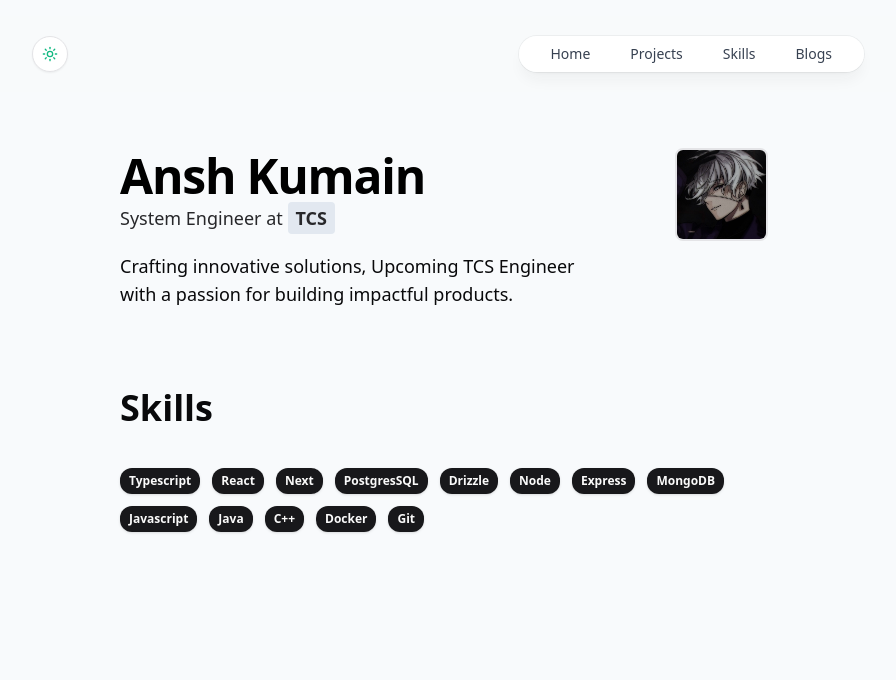
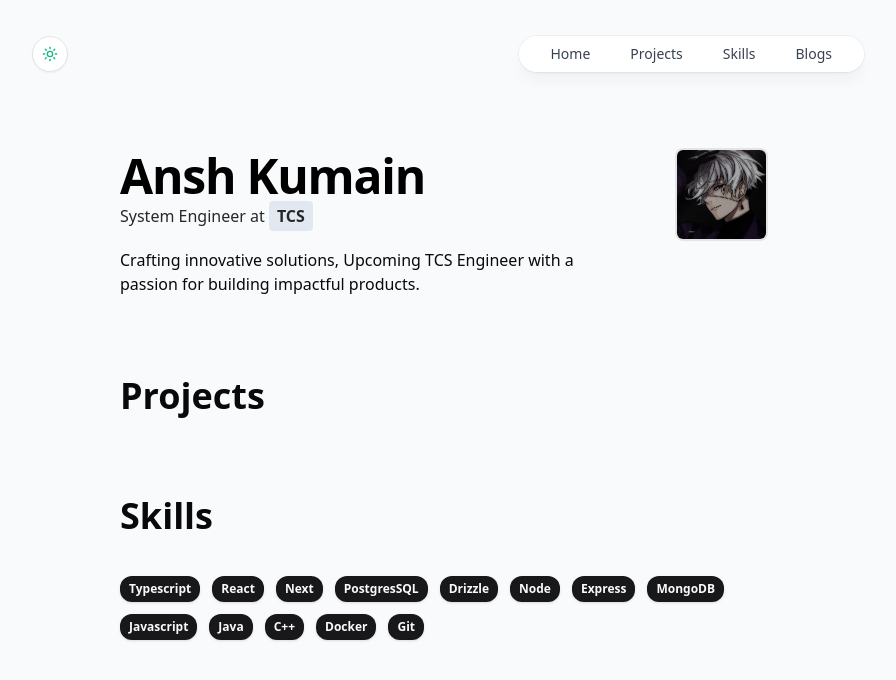
Before and after one commit to vector17002/anshkumain.in, a Next.js app: page / in a window 1280 px wide. Shown: the top 680 px of the page, without its empty margins (192-1088 px from the left). Built offline with nearby package versions, Linux system fonts and the light colour scheme.

Commit message:
updated text sizing and new branch added

```diff
--- a/app/page.tsx
+++ b/app/page.tsx
@@ -1,4 +1,5 @@
 import { Hero } from "@/components/Home/hero";
+import Projects from "@/components/Home/projects";
 import Skills from "@/components/Home/skills";
 
 export default function Home() {
@@ -6,6 +7,7 @@ export default function Home() {
     <main className="w-full h-full text-xl flex items-center justify-center mx-auto my-5">
       <div className="flex flex-col justify-center items-start w-full max-w-2xl mx-auto mb-16">
       <Hero/>
+      <Projects/>
       <Skills/>
       </div>
     </main>
--- a/components/Home/hero.tsx
+++ b/components/Home/hero.tsx
@@ -5,10 +5,10 @@ export const Hero = () => {
     <div className='flex flex-col md:flex-row justify-between items-start md:space-x-14 w-full mb-10'>
         <div className="flex md:w-3/4 flex-col mt-5 px-2">
         <p className="font-extrabold text-3xl md:text-5xl tracking-tight mb-1 text-black dark:text-white">Ansh Kumain</p>
-        <div className="items-center flex-wrap text-zinc-800 dark:text-zinc-400 mb-5 text-lg font-medium">
-        System Engineer at <span className="font-bold bg-slate-200 p-1 rounded-sm dark:text-black px-2">TCS</span>
+        <div className="items-center flex-wrap text-zinc-800 dark:text-zinc-400 mb-5 text-base font-medium">
+        System Engineer at <span className="font-extrabold bg-slate-200 p-1 rounded-sm dark:text-black px-2">TCS</span>
         </div>
-        <div className="text-lg">
+        <div className="text-base">
         Crafting innovative solutions, Upcoming TCS Engineer with a passion for building impactful products.
         </div>
         </div>
--- /dev/null
+++ b/components/Home/projects.tsx
@@ -0,0 +1,14 @@
+import React from 'react'
+
+const Projects = () => {
+  return (
+    <div id='projects' className='w-full flex flex-col mx-2 mt-10'>
+        <p className='text-2xl md:text-4xl font-extrabold'>Projects</p>
+        <div className='flex flex-wrap gap-5 mt-10 text-lg'>
+
+        </div>
+    </div>
+  )
+}
+
+export default Projects
--- a/components/Home/skills.tsx
+++ b/components/Home/skills.tsx
@@ -4,10 +4,10 @@ import { skills } from '@/lib/constants'
 const Skills = () => {
   return (
     <div id='skills' className='w-full flex flex-col mx-2 mt-10'>
-        <p className='text-2xl md:text-4xl font-bold'>Skills</p>
+        <p className='text-2xl md:text-4xl font-extrabold'>Skills</p>
         <div className='flex flex-wrap gap-3 mt-10 text-lg'>
             {skills.map((skill) => (
-                <Badge className='px-2 py-1 rounded-xl'>{skill}</Badge>
+                <Badge className='px-2 py-1 rounded-xl' key={skill}>{skill}</Badge>
             ))}
         </div>
     </div>
```
Also changed, not shown: lib/constants.ts (line endings or trailing spaces).
